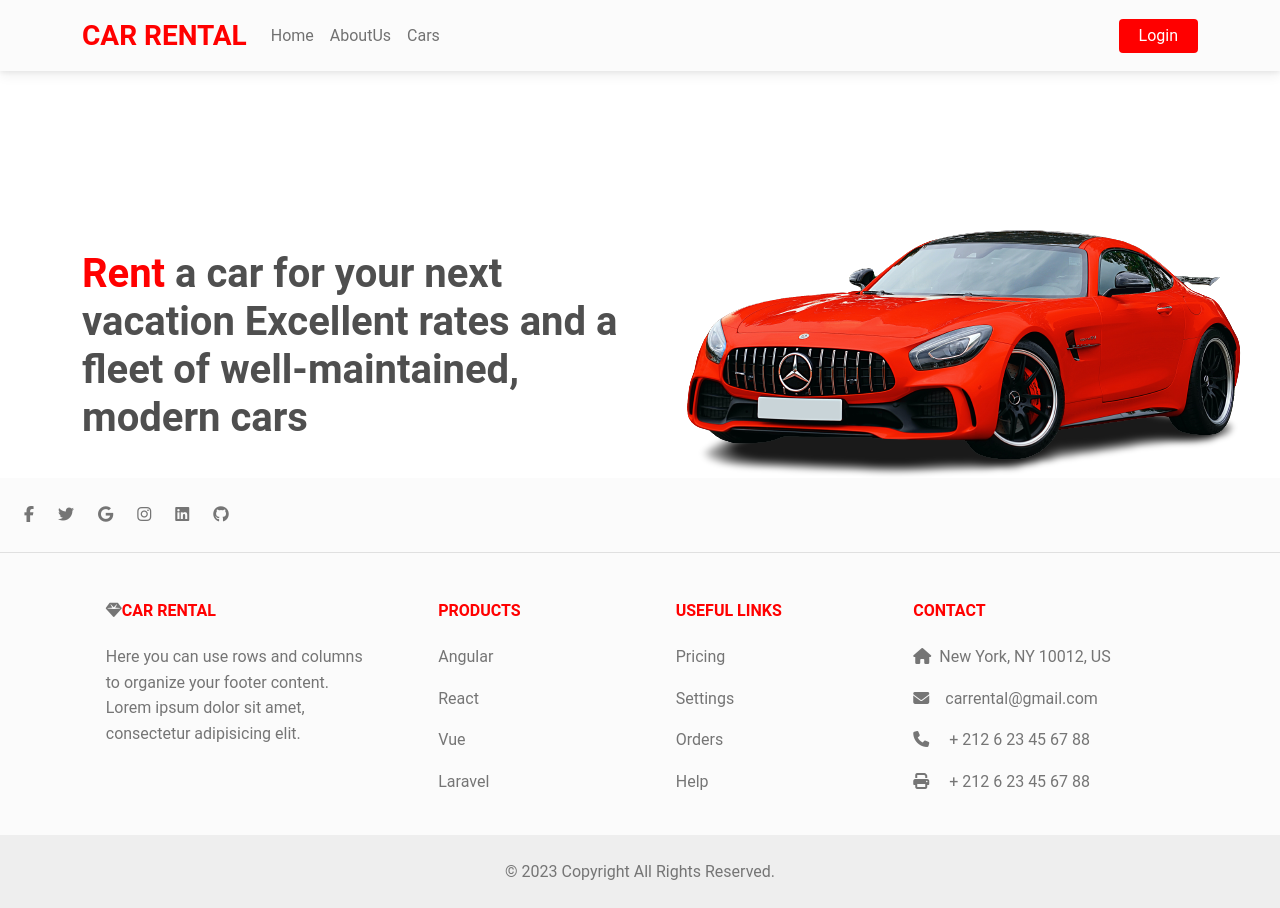
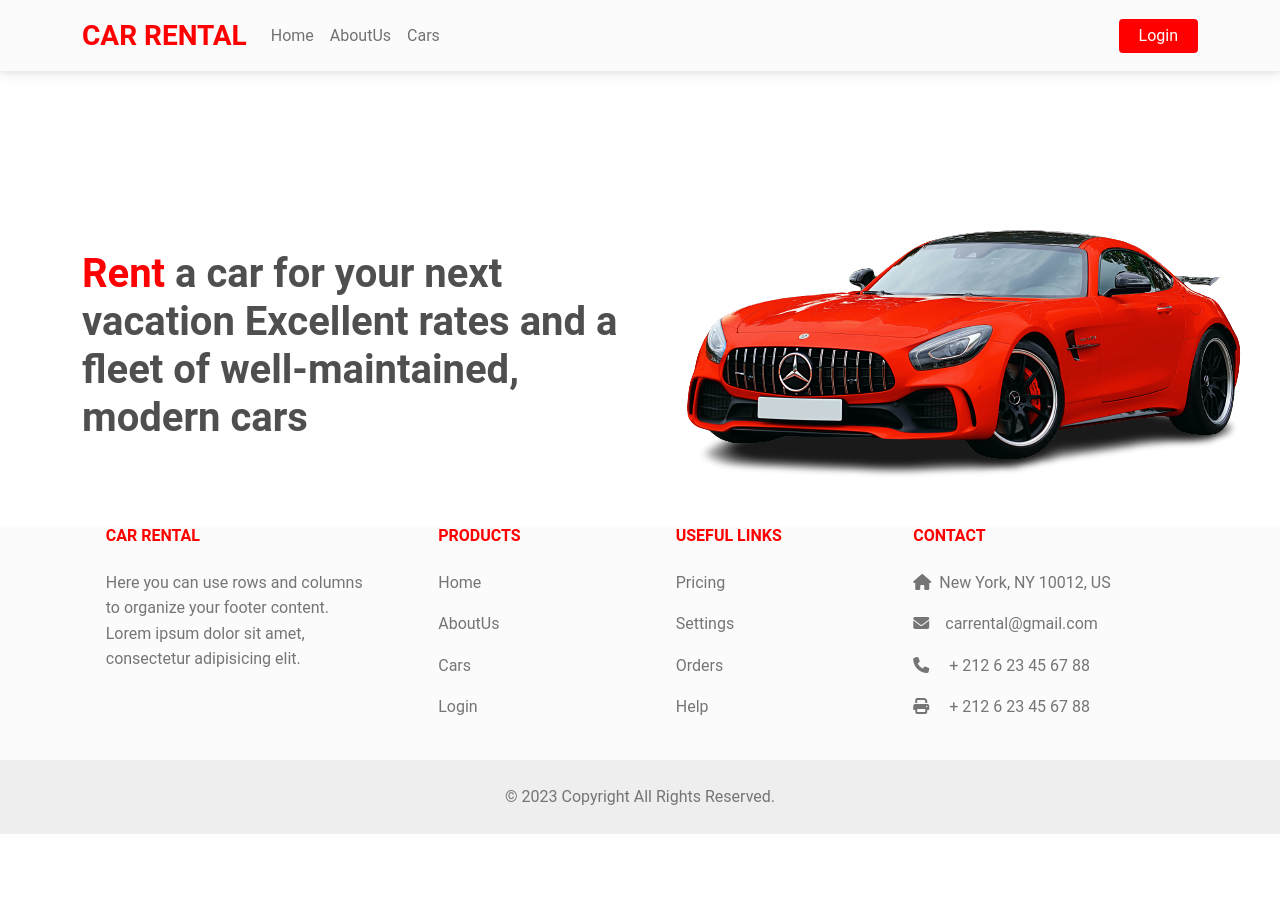
Before and after one commit to ElbouhmydyAbdelmoughit/Rental-Car-MERN-Stack, a React (Create React App) app in the folder client/: page / in a window 1280 px wide. After the commit the page ends 834 px from the top, so only its background shows below. Built offline with nearby package versions, Linux system fonts and the light colour scheme.

Commit message:
create login auth login but not finished problem in .env

```diff
--- a/client/src/components/Footer/Footer.js
+++ b/client/src/components/Footer/Footer.js
@@ -10,35 +10,11 @@ import {
 export default function App() {
   return (
     <MDBFooter bgColor="light" className="text-center text-lg-start text-muted">
-      <section className="d-flex justify-content-center justify-content-lg-between p-4 border-bottom">
-        <div>
-          <a href="#" className="me-4 text-reset">
-            <MDBIcon fab icon="facebook-f" />
-          </a>
-          <a href="#" className="me-4 text-reset">
-            <MDBIcon fab icon="twitter" />
-          </a>
-          <a href="#" className="me-4 text-reset">
-            <MDBIcon fab icon="google" />
-          </a>
-          <a href="#" className="me-4 text-reset">
-            <MDBIcon fab icon="instagram" />
-          </a>
-          <a href="#" className="me-4 text-reset">
-            <MDBIcon fab icon="linkedin" />
-          </a>
-          <a href="#" className="me-4 text-reset">
-            <MDBIcon fab icon="github" />
-          </a>
-        </div>
-      </section>
-
       <section className="">
         <MDBContainer className="text-center text-md-start mt-5">
           <MDBRow className="mt-3">
             <MDBCol md="3" lg="4" xl="3" className="mx-auto mb-4">
               <h6 className="text-uppercase fw-bold mb-4">
-                <MDBIcon icon="gem" className="me-auto" />
                 <span style={{color:"red"}}>Car Rental</span>
               </h6>
               <p>
@@ -52,22 +28,22 @@ export default function App() {
               <h6 className="text-uppercase fw-bold mb-4" style={{color:"red"}}>Products</h6>
               <p>
                 <a href="#!" className="text-reset">
-                  Angular
+                  Home
                 </a>
               </p>
               <p>
                 <a href="#!" className="text-reset">
-                  React
+                  AboutUs
                 </a>
               </p>
               <p>
                 <a href="#!" className="text-reset">
-                  Vue
+                  Cars
                 </a>
               </p>
               <p>
                 <a href="#!" className="text-reset">
-                  Laravel
+                  Login
                 </a>
               </p>
             </MDBCol>
--- a/client/src/pages/Login/Login.js
+++ b/client/src/pages/Login/Login.js
@@ -14,9 +14,9 @@ import {
   MDBRow,
   MDBCol,
 } from "mdb-react-ui-kit";
+import { ToastContainer } from "react-toastify";
 
 const Login = () => {
-  const BASE_URL = process.env.REACT_APP_BASE_URL;
   const [user, setUser] = useState({
     email: "",
     password: "",
@@ -28,17 +28,16 @@ const Login = () => {
 
   const handleSubmit = (e) => {
     e.preventDefault();
-    console.log(user);
+    console.log(process.env.REACT_APP_BASE_URL);
     axios
-      .post(`${BASE_URL}/auth/login`, { ...user })
-      .then((user) => {
-        console.log(user.data.message);
-        if (user.data.message) {
-          toastGenerator("success", user.data.message);
-        } else toastGenerator("error", user.data);
+      .post(`${process.env.REACT_APP_BASE_URL}auth/login`, { ...user })
+      .then((data) => {
+        console.log(data);
+        if (data.data.message) {
+          toastGenerator("success", data.data.message);
+        } else toastGenerator("error", data.data);
       })
       .catch((error) => {
-        console.log("test");
         console.log(error);
       });
   };
@@ -142,6 +141,7 @@ const Login = () => {
           </MDBRow>
         </MDBContainer>
       </form>
+      <ToastContainer />
     </div>
   );
 };
```
